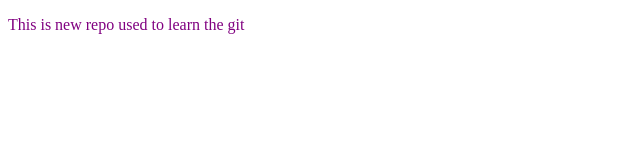
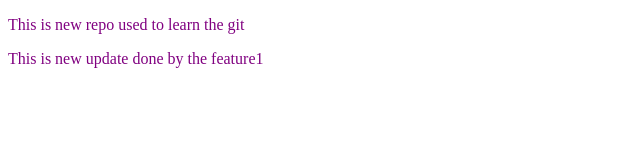
Before and after one commit to gnanendrapgnani/localRepo, a plain HTML site: page index.html in a window 1280 px wide. Shown: the whole page, without its empty margins (0-640 px from the left). Drawn offline with Linux system fonts and the light colour scheme.

Commit message:
feature1 branch as the update and the js file is added

```diff
--- a/index.html
+++ b/index.html
@@ -8,5 +8,6 @@
 </head>
 <body>
     <p>This is new repo used to learn the git </p>
+    <p>This is new update done by the feature1</p>
 </body>
 </html>
```
Also changed, not shown: index.js (added).
